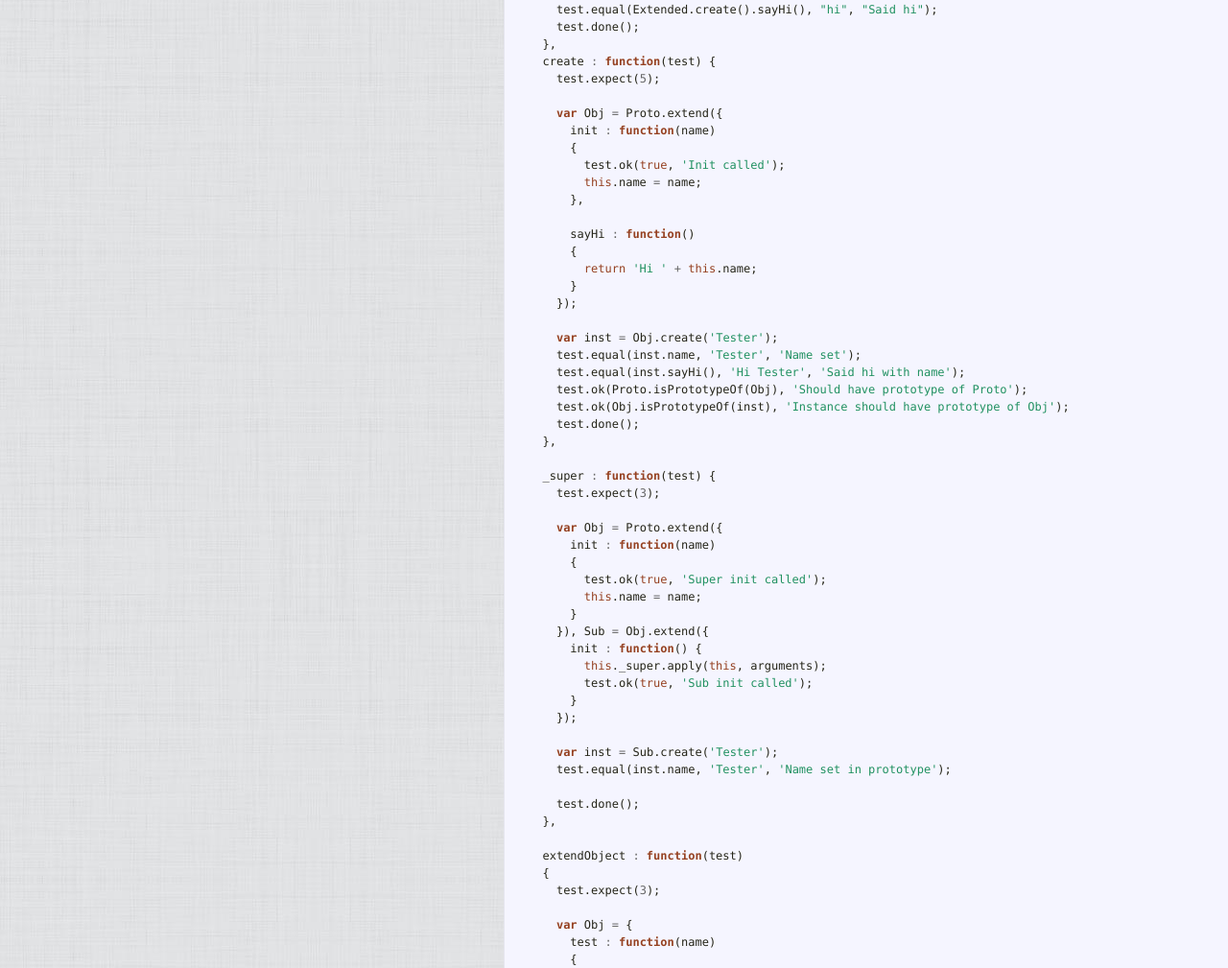
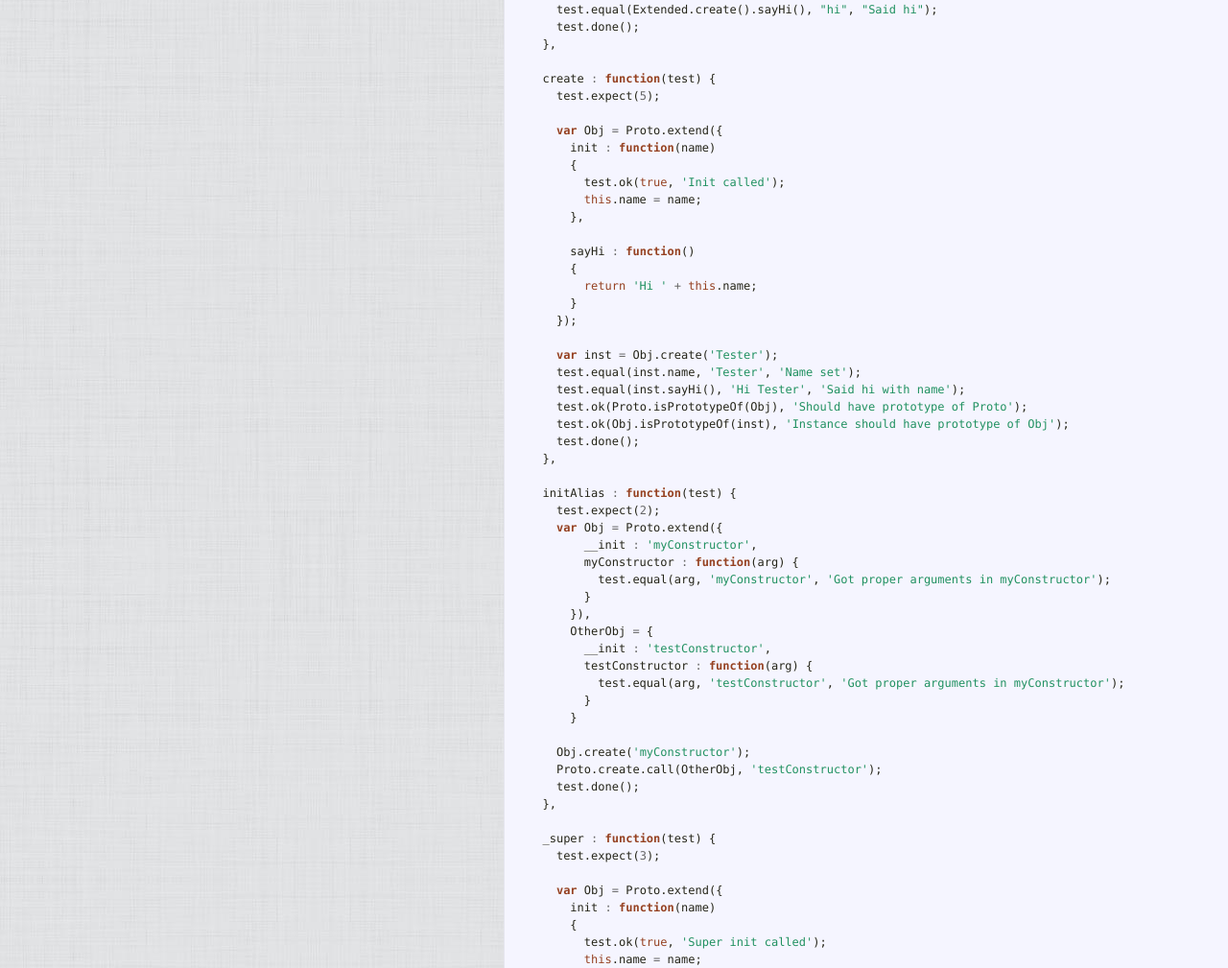
Before and after one commit to daffl/uberproto, a website: page docs/test.html in a window 1280 px wide. Shown: the part 391-1400 px from the top of the page at 96% size. Drawn offline with Linux system fonts and the light colour scheme.

Commit message:
Updating documentation

```diff
--- a/docs/test.html
+++ b/docs/test.html
@@ -16,6 +16,7 @@
     <span class="nx">test</span><span class="p">.</span><span class="nx">equal</span><span class="p">(</span><span class="nx">Extended</span><span class="p">.</span><span class="nx">create</span><span class="p">().</span><span class="nx">sayHi</span><span class="p">(),</span> <span class="s2">&quot;hi&quot;</span><span class="p">,</span> <span class="s2">&quot;Said hi&quot;</span><span class="p">);</span>
     <span class="nx">test</span><span class="p">.</span><span class="nx">done</span><span class="p">();</span>
   <span class="p">},</span>
+
   <span class="nx">create</span> <span class="o">:</span> <span class="kd">function</span><span class="p">(</span><span class="nx">test</span><span class="p">)</span> <span class="p">{</span>
     <span class="nx">test</span><span class="p">.</span><span class="nx">expect</span><span class="p">(</span><span class="mi">5</span><span class="p">);</span>
 
@@ -37,6 +38,26 @@
     <span class="nx">test</span><span class="p">.</span><span class="nx">equal</span><span class="p">(</span><span class="nx">inst</span><span class="p">.</span><span class="nx">sayHi</span><span class="p">(),</span> <span class="s1">&#39;Hi Tester&#39;</span><span class="p">,</span> <span class="s1">&#39;Said hi with name&#39;</span><span class="p">);</span>
     <span class="nx">test</span><span class="p">.</span><span class="nx">ok</span><span class="p">(</span><span class="nx">Proto</span><span class="p">.</span><span class="nx">isPrototypeOf</span><span class="p">(</span><span class="nx">Obj</span><span class="p">),</span> <span class="s1">&#39;Should have prototype of Proto&#39;</span><span class="p">);</span>
     <span class="nx">test</span><span class="p">.</span><span class="nx">ok</span><span class="p">(</span><span class="nx">Obj</span><span class="p">.</span><span class="nx">isPrototypeOf</span><span class="p">(</span><span class="nx">inst</span><span class="p">),</span> <span class="s1">&#39;Instance should have prototype of Obj&#39;</span><span class="p">);</span>
+    <span class="nx">test</span><span class="p">.</span><span class="nx">done</span><span class="p">();</span>
+  <span class="p">},</span>
+
+  <span class="nx">initAlias</span> <span class="o">:</span> <span class="kd">function</span><span class="p">(</span><span class="nx">test</span><span class="p">)</span> <span class="p">{</span>
+    <span class="nx">test</span><span class="p">.</span><span class="nx">expect</span><span class="p">(</span><span class="mi">2</span><span class="p">);</span>
+    <span class="kd">var</span> <span class="nx">Obj</span> <span class="o">=</span> <span class="nx">Proto</span><span class="p">.</span><span class="nx">extend</span><span class="p">({</span>
+        <span class="nx">__init</span> <span class="o">:</span> <span class="s1">&#39;myConstructor&#39;</span><span class="p">,</span>
+        <span class="nx">myConstructor</span> <span class="o">:</span> <span class="kd">function</span><span class="p">(</span><span class="nx">arg</span><span class="p">)</span> <span class="p">{</span>
+          <span class="nx">test</span><span class="p">.</span><span class="nx">equal</span><span class="p">(</span><span class="nx">arg</span><span class="p">,</span> <span class="s1">&#39;myConstructor&#39;</span><span class="p">,</span> <span class="s1">&#39;Got proper arguments in myConstructor&#39;</span><span class="p">);</span>
+        <span class="p">}</span>
+      <span class="p">}),</span>
+      <span class="nx">OtherObj</span> <span class="o">=</span> <span class="p">{</span>
+        <span class="nx">__init</span> <span class="o">:</span> <span class="s1">&#39;testConstructor&#39;</span><span class="p">,</span>
+        <span class="nx">testConstructor</span> <span class="o">:</span> <span class="kd">function</span><span class="p">(</span><span class="nx">arg</span><span class="p">)</span> <span class="p">{</span>
+          <span class="nx">test</span><span class="p">.</span><span class="nx">equal</span><span class="p">(</span><span class="nx">arg</span><span class="p">,</span> <span class="s1">&#39;testConstructor&#39;</span><span class="p">,</span> <span class="s1">&#39;Got proper arguments in myConstructor&#39;</span><span class="p">);</span>
+        <span class="p">}</span>
+      <span class="p">}</span>
+
+    <span class="nx">Obj</span><span class="p">.</span><span class="nx">create</span><span class="p">(</span><span class="s1">&#39;myConstructor&#39;</span><span class="p">);</span>
+    <span class="nx">Proto</span><span class="p">.</span><span class="nx">create</span><span class="p">.</span><span class="nx">call</span><span class="p">(</span><span class="nx">OtherObj</span><span class="p">,</span> <span class="s1">&#39;testConstructor&#39;</span><span class="p">);</span>
     <span class="nx">test</span><span class="p">.</span><span class="nx">done</span><span class="p">();</span>
   <span class="p">},</span>
 
```
Also changed, not shown: docs/index.html (+32 -1 lines).
